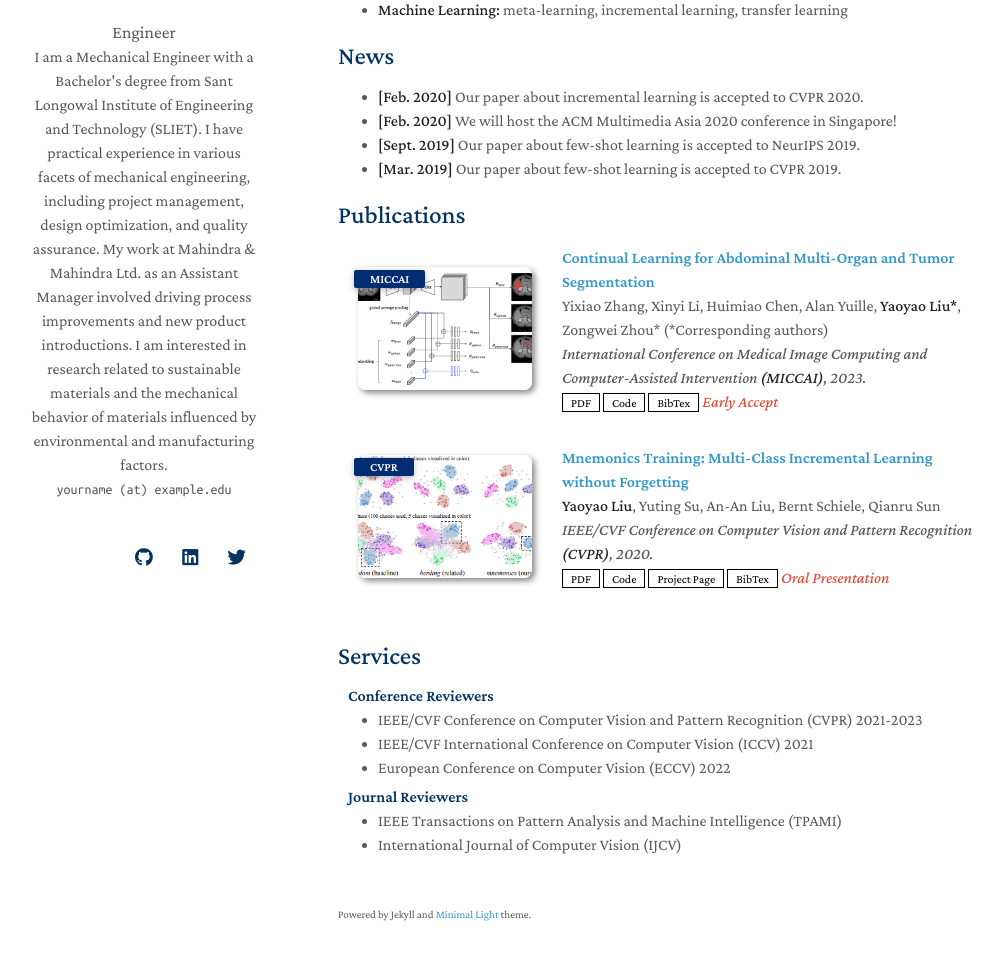
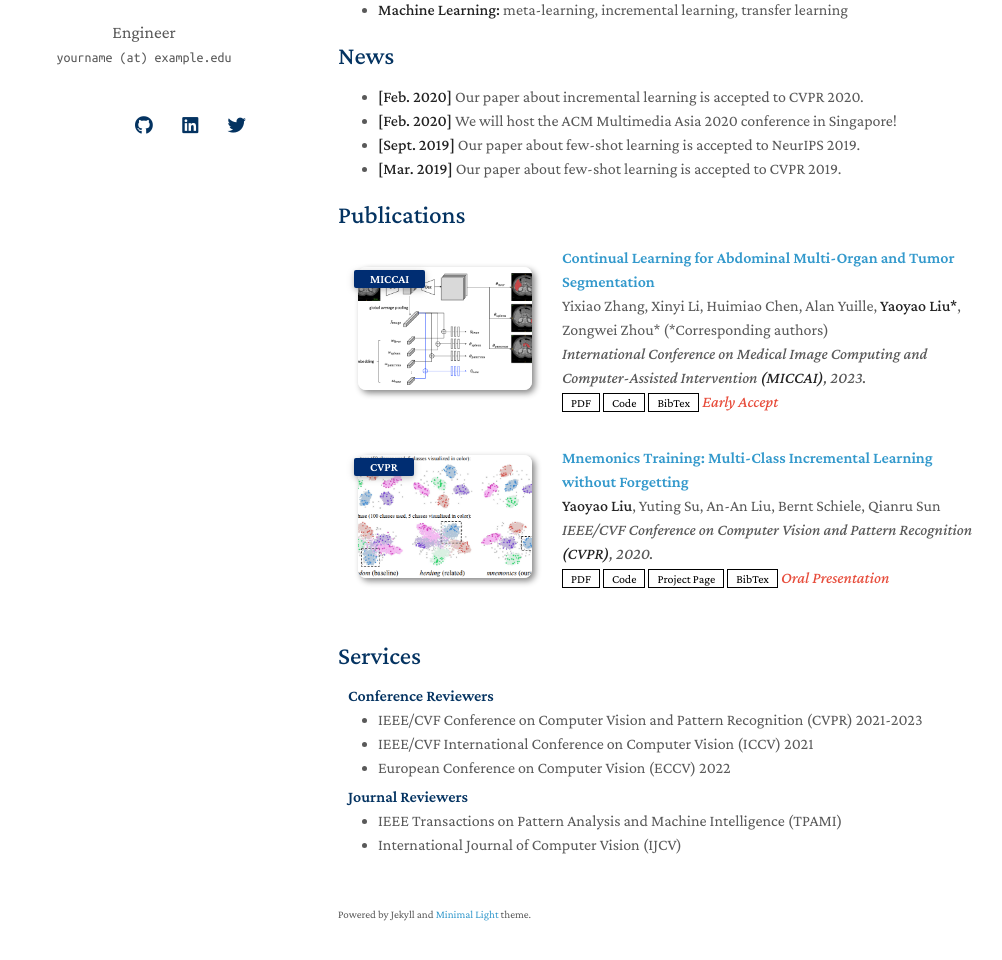
Before and after one commit to mastersinusoidal/gauravsmartjoshi, a Jekyll site: the page built from index.md, in a window 1280 px wide and 1216 px high. Shown: the part 221-1181 px from the top of the window, without its empty margins (132-1134 px from the left). Built offline with Jekyll 4.4.1, drawn with Linux system fonts in a browser that asks for light colours; nearby versions of some CDN libraries; a style sheet for code colours, icons or effects is not loaded; our own code applies the rules of GitHub Pages for plain Markdown files.

Commit message:
Update _config.yml

```diff
--- a/_config.yml
+++ b/_config.yml
@@ -1,7 +1,7 @@
 # Basic Information
 title: Gaurav Joshi
 position: Engineer
-affiliation: I am a Mechanical Engineer with a Bachelor's degree from Sant Longowal Institute of Engineering and Technology (SLIET). I have practical experience in various facets of mechanical engineering, including project management, design optimization, and quality assurance. My work at Mahindra & Mahindra Ltd. as an Assistant Manager involved driving process improvements and new product introductions. I am interested in research related to sustainable materials and the mechanical behavior of materials influenced by environmental and manufacturing factors.
+affiliation:
 email: yourname (at) example.edu
 
 # Search Engine Optimization (SEO)
```
